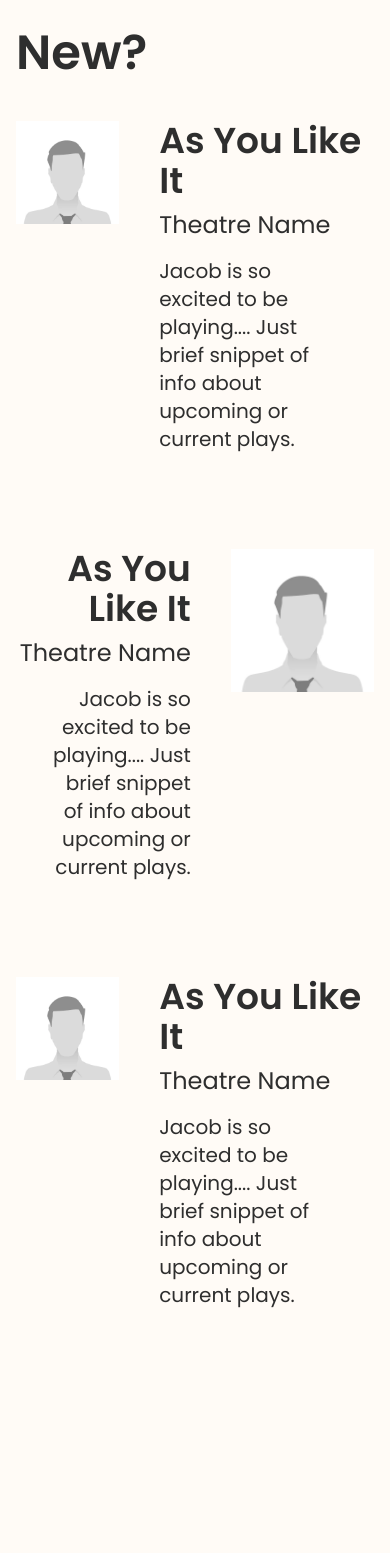
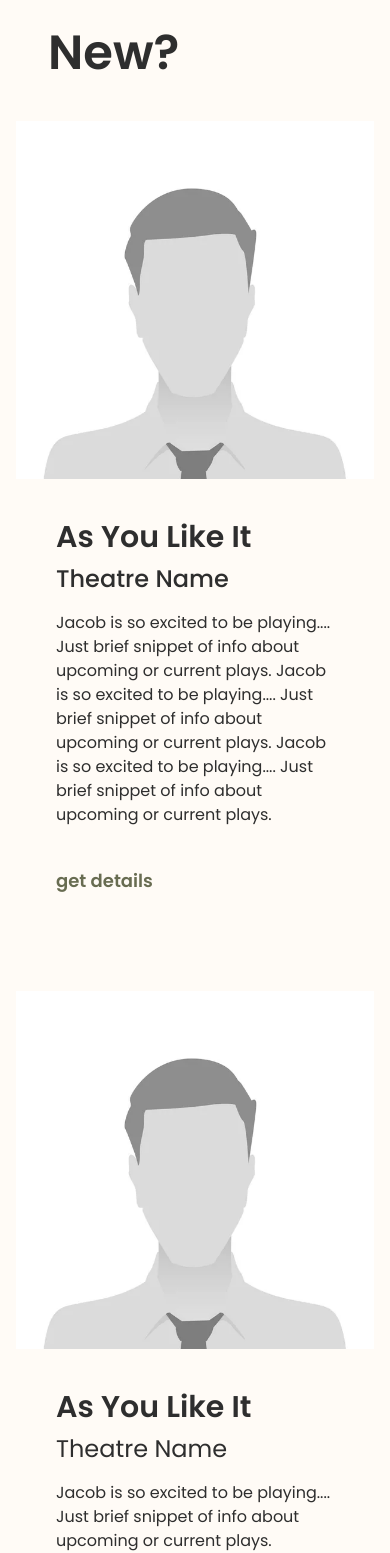
Before and after one commit to IndigoFobes/jacob-millman, a Next.js app: page / in a window 390 px wide. Shown: the part 1097-2650 px from the top of the page. Before the commit the page ends 2518 px from the top, so only its background shows below. Built offline with nearby package versions, Linux system fonts and the light colour scheme; a web font is replaced by a local one.

Commit message:
Responsive design for What's Next section, specifically mobile.

```diff
--- a/src/app/page.tsx
+++ b/src/app/page.tsx
@@ -1,8 +1,8 @@
-import Header from "./components/header"
-import Image from 'next/image'
-import Link from "next/link"
+import Header from "./components/header";
+import Image from "next/image";
+import Link from "next/link";
 
-export default function Home () {
+export default function Home() {
   return (
     <div>
       <div className="relative bg-[var(--light-theme-color)] flex flex-col md:grid grid-cols-7">
@@ -19,47 +19,86 @@ export default function Home () {
             alt="Male placeholder"
             width={1000}
             height={500}
-      className="md:hidden object-cover"/>
-       <div className="hidden md:flex absolute font-mono text-[1.5rem] lg:text-[2rem] xl:text-[3rem] bottom-[2rem] z-30 left-0 translate-x-10 -rotate-6 ">Jacob A. Millman</div>
+            className="md:hidden object-cover"
+          />
+          <div className="hidden md:flex absolute font-mono text-[1.5rem] lg:text-[2rem] xl:text-[3rem] bottom-[2rem] z-30 left-0 translate-x-10 -rotate-6 ">
+            Jacob A. Millman
+          </div>
         </div>
         <div className="col-start-4 col-end-8 flex flex-col justify-center content-center my-auto mx-20 py-10 2xl:pr-60">
-        <h1 className="font-[400] text-md md:text-xl lg:text-2xl xl:text-3xl leading-normal mb-10">Small paragraph about me. Something that will very clearly express who I am as an <span className="text-[var(--light-text-color)]">actor</span> and a <span className="text-[var(--light-text-color)]">person</span>. Just enough to make them want to read more and to show a bit of personality.</h1>
+          <h1 className="font-[400] text-md md:text-xl lg:text-2xl xl:text-3xl leading-normal mb-10">
+            Small paragraph about me. Something that will very clearly express
+            who I am as an{" "}
+            <span className="text-[var(--light-text-color)]">actor</span> and a{" "}
+            <span className="text-[var(--light-text-color)]">person</span>. Just
+            enough to make them want to read more and to show a bit of
+            personality.
+          </h1>
           <div className="flex justify-center">
-        <Link className="font-[600] text-center bg-[var(--dark-theme-color)] py-2 px-8 rounded-[var(--rounded-tiny)] text-lg text-[var(--light-text-color)] hover:bg-[var(--accent-color)] hover:text-[var(--dark-text-color)]" href="/about">read more</Link>
+            <Link
+              className="font-[600] text-center bg-[var(--dark-theme-color)] py-2 px-8 rounded-[var(--rounded-tiny)] text-lg text-[var(--light-text-color)] hover:bg-[var(--accent-color)] hover:text-[var(--dark-text-color)]"
+              href="/about"
+            >
+              read more
+            </Link>
           </div>
         </div>
       </div>
       {/* What's New Section */}
       <div className="p-4 flex flex-col">
-      <div className="title pt-12 pb-8 md:px-12 lg:px-20 xl:px-36 w-full grid grid-cols-3">
-        <h1 className="col-start-1 col-end-3">What's New?</h1>
+        <div className="title pt-12 pb-8 px-8 md:px-12 lg:px-20 xl:px-36 w-full grid grid-cols-3">
+          <h1 className="col-start-1 md:col-end-3 col-end-4">What's New?</h1>
         </div>
         <ul className="md:px-12 lg:px-20 xl:px-36 h-auto">
           {/* first show */}
-          <li className="grid grid-cols-5 pb-24">
+          <li className="flex flex-col md:grid md:grid-cols-5 pb-24">
             {/* image */}
-            <div className="col-start-1 col-end-3 pr-10 mx-auto">
+            <div className="col-start-1 col-end-3 md:pr-10 mx-auto">
               <Image
                 src="/male_placeholder_image.jpeg"
                 alt="Male placeholder"
                 width={500}
                 height={500}
-      className="object-contain"/>
+                className="object-contain pb-10 md:pb-0"
+              />
             </div>
             {/* text */}
-            <div className="flex flex-col col-start-3 col-end-6">
-            <h2 className="text-4xl font-[600]" >As You Like It</h2>
-            <h3 className="text-2xl font-[400] mt-2 mb-4">Theatre Name</h3>
-            <p className="text-xl font-[400] w-10/12">Jacob is so excited to be playing.... Just brief snippet of info about upcoming or current plays.</p>
+            <div className="flex flex-col col-start-3 col-end-6 mx-10 md:mx-0">
+              <h2 className="text-3xl md:text-4xl font-[600]">
+                As You Like It
+              </h2>
+              <h3 className="text-2xl 2xl:text-3xl font-[500] mt-2 mb-4">
+                Theatre Name
+              </h3>
+              <p className="md:text-lg lg:text-xl 2xl:text-2xl font-[400] lg:w-10/12">
+                Jacob is so excited to be playing.... Just brief snippet of info
+                about upcoming or current plays. Jacob is so excited to be
+                playing.... Just brief snippet of info about upcoming or current
+                plays. Jacob is so excited to be playing.... Just brief snippet
+                of info about upcoming or current plays.
+              </p>
+              <p className="pt-10 text-lg lg:text-xl font-[600] text-[var(--dark-theme-color)] hover:text-[var(--accent-color)] hover:cursor-pointer">
+                get details
+              </p>
             </div>
           </li>
           {/* second show */}
-          <li className="grid grid-cols-5 pb-24">
+          <li className="flex flex-col-reverse md:grid md:grid-cols-5 pb-24">
             {/* text */}
-            <div className="flex flex-col col-start-1 col-end-4 text-end pr-10">
-            <h2 className="text-4xl font-[600]" >As You Like It</h2>
-            <h3 className="text-2xl font-[400] mt-2 mb-4">Theatre Name</h3>
-            <p className="text-xl font-[400] w-10/12 self-end">Jacob is so excited to be playing.... Just brief snippet of info about upcoming or current plays.</p>
+            <div className="flex flex-col col-start-1 col-end-4 md:text-end md:pr-10 mx-10 md:mx-0">
+              <h2 className="text-3xl md:text-4xl font-[600]">
+                As You Like It
+              </h2>
+              <h3 className="text-2xl 2xl:text-3xl font-[400] mt-2 mb-4">
+                Theatre Name
+              </h3>
+              <p className="md:text-lg lg:text-xl 2xl:text-2xl font-[400] lg:w-10/12 self-end">
+                Jacob is so excited to be playing.... Just brief snippet of info
+                about upcoming or current plays.
+              </p>
+              <p className="pt-10 text-lg lg:text-xl font-[600] text-[var(--dark-theme-color)] hover:text-[var(--accent-color)] hover:cursor-pointer">
+                get details
+              </p>
             </div>
             {/* image */}
             <div className="col-start-4 col-end-6 mx-auto">
@@ -68,29 +107,44 @@ export default function Home () {
                 alt="Male placeholder"
                 width={500}
                 height={500}
-              className="object-contain"/>
+                className="object-contain pb-10 md:pb-0"
+              />
             </div>
           </li>
           {/* third show */}
-          <li className="grid grid-cols-5 pb-24">
+          <li className="flex flex-col md:grid md:grid-cols-5 pb-24">
             {/* image */}
-            <div className="col-start-1 col-end-3 pr-10 mx-auto">
+            <div className="col-start-1 col-end-3 md:pr-10 mx-auto">
               <Image
                 src="/male_placeholder_image.jpeg"
                 alt="Male placeholder"
                 width={500}
                 height={500}
-      className="object-contain"/>
+                className="object-contain pb-10 md:pb-0"
+              />
             </div>
             {/* text */}
-            <div className="flex flex-col col-start-3 col-end-6">
-            <h2 className="text-4xl font-[600]" >As You Like It</h2>
-            <h3 className="text-2xl font-[400] mt-2 mb-4">Theatre Name</h3>
-            <p className="text-xl font-[400] w-10/12">Jacob is so excited to be playing.... Just brief snippet of info about upcoming or current plays.</p>
+            <div className="flex flex-col col-start-3 col-end-6 mx-10 md:mx-0">
+              <h2 className="text-3xl md:text-4xl font-[600]">
+                As You Like It
+              </h2>
+              <h3 className="text-2xl 2xl:text-3xl font-[500] mt-2 mb-4">
+                Theatre Name
+              </h3>
+              <p className="md:text-lg lg:text-xl 2xl:text-2xl font-[400] lg:w-10/12">
+                Jacob is so excited to be playing.... Just brief snippet of info
+                about upcoming or current plays. Jacob is so excited to be
+                playing.... Just brief snippet of info about upcoming or current
+                plays. Jacob is so excited to be playing.... Just brief snippet
+                of info about upcoming or current plays.
+              </p>
+              <p className="pt-10 text-lg lg:text-xl font-[600] text-[var(--dark-theme-color)] hover:text-[var(--accent-color)] hover:cursor-pointer">
+                get details
+              </p>
             </div>
           </li>
         </ul>
       </div>
     </div>
-  )
+  );
 }
```
Lines whose indentation alone changed are shown as unchanged.
